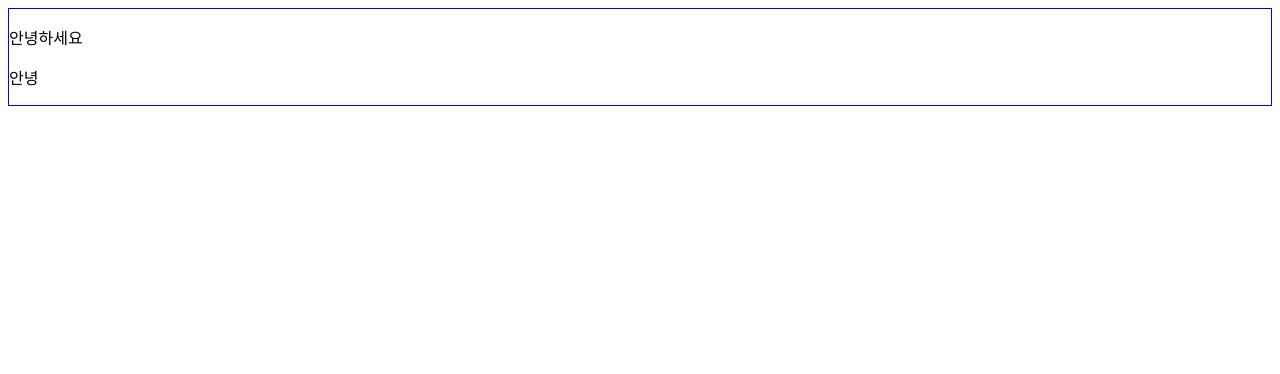
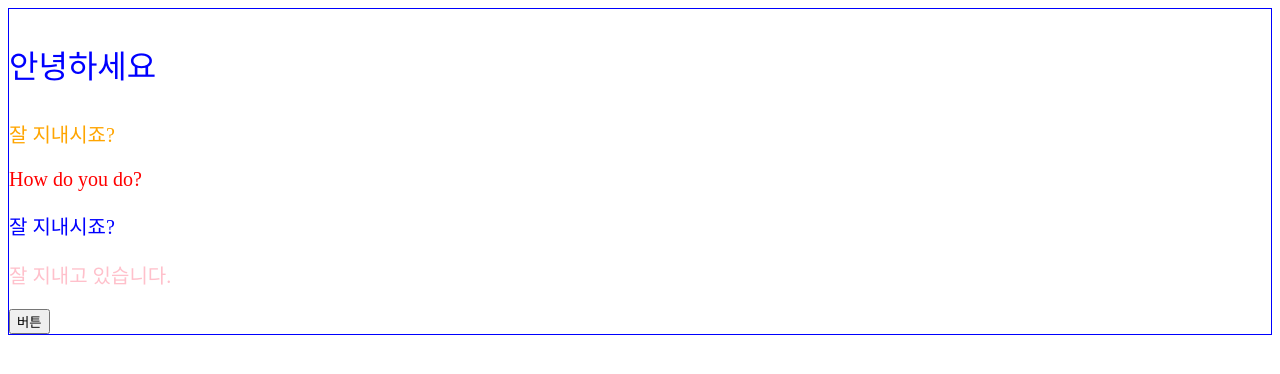
Before and after one commit to juseok2/YS_JAVA01_REACT, a React (Create React App) app: page / in a window 1280 px wide. Shown: the top 374 px of the page. Built offline with nearby package versions, Linux system fonts and the light colour scheme.

Commit message:
리액트 기본 props

```diff
--- a/src/App.js
+++ /dev/null
@@ -1,13 +0,0 @@
-// 함수방식
-// 태그 하나로 감싸야 함
-export function App2(){
-    const divStyle = {
-      border: '1px solid blue'
-    }
-    return (
-      <div style = {divStyle}>
-        <p>안녕하세요</p>
-        <p>안녕</p>
-      </div>
-    );
-  }
--- /dev/null
+++ b/src/App.jsx
@@ -0,0 +1,46 @@
+// 함수방식
+
+import { ColoredMessage } from "./comonents/coloredMessage";
+import { ColoredMessage2 } from "./comonents/ColoredMessage2";
+
+// 태그 하나로 감싸야 함
+export function App(){
+    const divStyle = {
+      border: '1px solid blue'
+    }
+    const aaa = () =>{
+        alert('강아지');
+    }
+    const redStyle ={
+      color:'red',
+      backgroundColor:'yellow'
+    }
+    const pinkStyle ={
+      color:'pink',
+      fontSize:'20px'
+    }
+    return (
+      <div style = {divStyle}>
+        {console.log('test')}
+        <p style={{color:'blue',fontSize:'32px'}}>안녕하세요</p>
+        {/* <p style={redStyle}>반갑습니다. 잘 지내시죠?</p> */}
+        <ColoredMessage color='orange' message = '잘 지내시죠?'/>
+        <ColoredMessage color='red' message = 'How do you do?'/>
+        <ColoredMessage2 color='blue'>잘 지내시죠?</ColoredMessage2>
+        <p style={pinkStyle}>잘 지내고 있습니다.</p>
+        <button onClick={aaa}>버튼</button>
+      </div>
+    );
+  }
+
+//   <script>
+//     function aaa(param){
+//         alert(param);
+//     }
+// </script>
+
+// <div>
+//     <p>안녕하세요</p>
+//     <p>안녕</p>
+//     <button onclick="javascript:aaa('강아지')">버튼</button>
+//   </div>
--- /dev/null
+++ b/src/comonents/ColoredMessage2.jsx
@@ -0,0 +1,8 @@
+export function ColoredMessage2(props){
+    const contentStyle ={
+        color:props.color,fontSize:'20px'
+    }
+    return(
+        <p style={contentStyle}>{props.children}</p>
+    );
+}
--- /dev/null
+++ b/src/comonents/coloredMessage.jsx
@@ -0,0 +1,8 @@
+export function ColoredMessage(props){
+    const contentStyle ={
+        color:props.color,fontSize:'20px'
+    }
+    return(
+        <p style={contentStyle}>{props.message}</p>
+    );
+}
--- a/src/index.js
+++ b/src/index.js
@@ -1,5 +1,5 @@
 import ReactDOM from 'react-dom/client';
-import {App2} from './App.js';
+import {App} from './App';
 
 // 람다식
 // const App = () =>{
@@ -26,7 +26,7 @@ import {App2} from './App.js';
 const root = ReactDOM.createRoot(document.getElementById('root'));
 root.render(
   <>
-    <App2/>
+    <App/>
   </>
 );
 // import React from 'react';
```
Also changed, not shown: test.html (+11 -20 lines).
